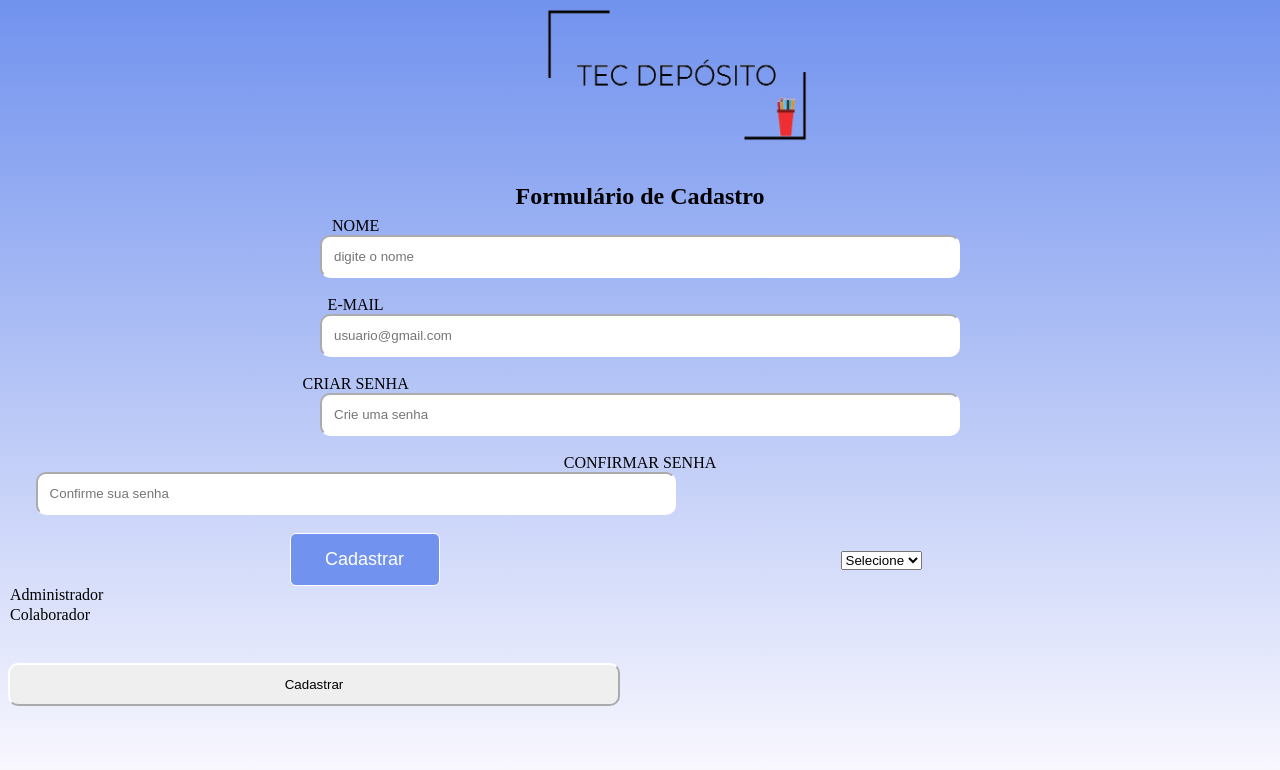
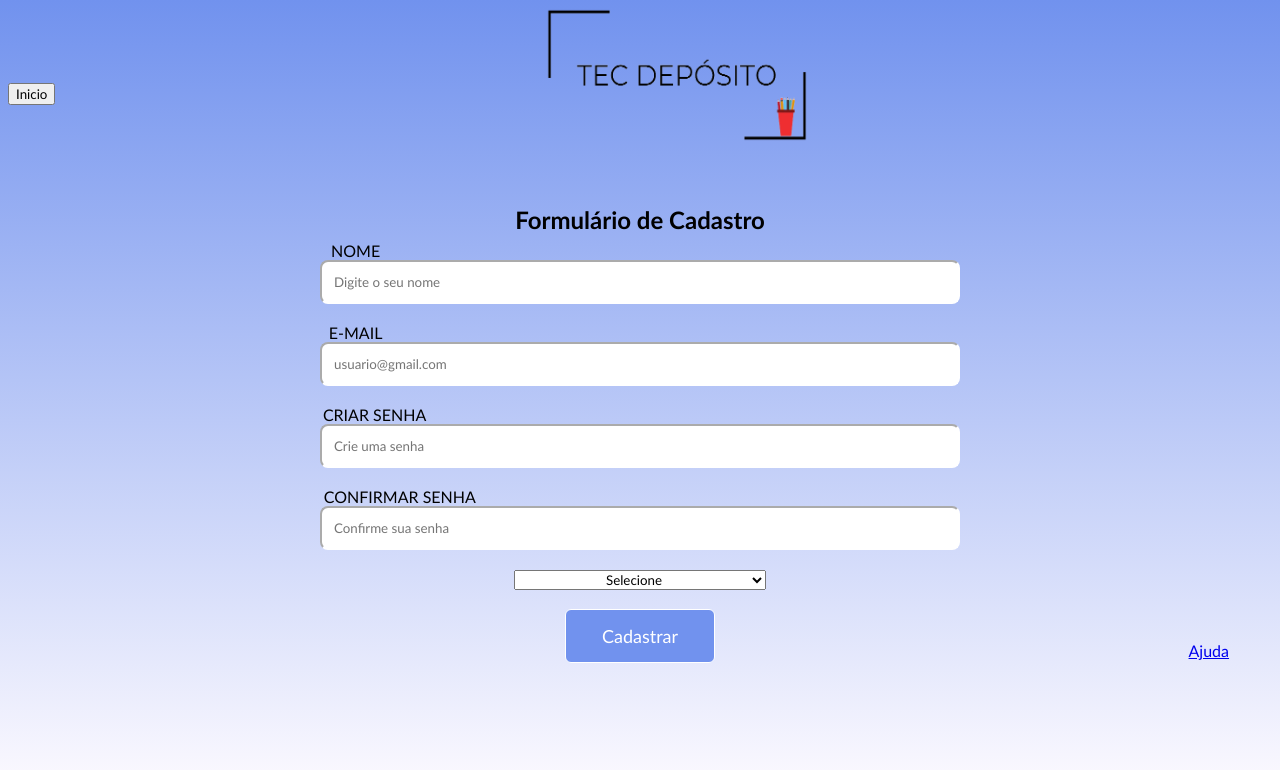
Before and after one commit to Felipe-Gar/TCC_Guru, a PHP site: page /Cad_usuario/cadastro.php in a window 1280 px wide. Shown: the top 770 px of the page. Run offline with PHP 8.4, Linux system fonts and the light colour scheme; a user stored in the database is signed in; data comes from the database, SQL or seed files in the repository.

Commit message:
arrumando navegação

```diff
--- a/Cad_usuario/cadastro.php
+++ b/Cad_usuario/cadastro.php
@@ -21,13 +21,14 @@ include_once '../banco_login/usuarios.php';
 
 <img src="../img/6.png" id="img3">
 
+<a  href="../AreaPrivada/Administrador.php"><button id="inicio">Inicio</button></a>
 <body>
 <form>
 <h2> Formulário de Cadastro </h2>
     <div class= "text-center">
     <form method="POST">
         <label  id="labelnome">NOME</label><br>
-        <input type="text" name="nome" id="nome" placeholder="digite o nome"><br><br>
+        <input type="text" name="nome" id="nome" placeholder="Digite o seu nome"><br><br>
 
         <label for=""id="email1">E-MAIL</label><br>
         <input type="email" name="email" id="email" placeholder="usuario@gmail.com"><br><br>
@@ -40,9 +41,7 @@ include_once '../banco_login/usuarios.php';
         <select class = "form-select" name="nivel" id="nivel" aria-label="Default select example">
             <option>Selecione</option>
   </div>
-  <div class="botao">
-<input type="submit" name="botao" class="btn_enviar" value="Cadastrar" id="botao">
-        </div>
+
             <?php
             $resultadoGrupo = "SELECT * FROM grupo_usuarios";
             $re_grupo = mysqli_query($conn, $resultadoGrupo);
@@ -53,8 +52,15 @@ include_once '../banco_login/usuarios.php';
             }
             ?>
         </select><br><br>
-        <input type="submit" value="Cadastrar">
+        <div class="botao">
+<input type="submit" name="botao" class="btn_enviar" value="Cadastrar" id="botao">
+        </div>
     </form>
+    <div class="link2">
+            <a href="ajuda/ajuda.html">
+                <p id="cadastrohr"> Ajuda</p>
+            </a>
+            </div>
 </body>
 
 </html>
--- a/Css/cadastro.css
+++ b/Css/cadastro.css
@@ -1,3 +1,6 @@
+*{
+    font-family: 'Trebuchet MS', 'Lucida Sans Unicode', 'Lucida Grande', 'Lucida Sans', Arial, sans-serif;
+}
 body{
     background-image: linear-gradient(#7192ee, #fefbff);
     background-attachment: fixed;
@@ -8,12 +11,25 @@ body{
 input{
     width: calc(50% - 20px);
     padding: 12px;
-    border-radius: 10px;
+    border-radius: 8px;
    border-color: #fff;
 
 
 
     }
+    .inicio{
+        margin-top: 50%;
+    }
+    #nivel{
+        width: 20%;
+         text-align: center;
+    }
+
+.link2{
+    text-align: center;
+    margin-top: -3%;
+    margin-left: 90%;
+}
 
     h2{
         text-align:center;
@@ -26,7 +42,7 @@ input{
 
     }
     .btn_enviar{
-        margin-left: -50%;
+        margin-left: -0%;
         width: 150px;
         text-align: center;
         padding: 15px 20px;
@@ -68,10 +84,30 @@ input{
 
 }
 #criarsenha1{
-    margin-left: -45%;
+    margin-left: -42%;
 
 }
-#confsenha{
-    margin-left: -45%;
+#confsenha1{
+    margin-left: -38%;
+}
+@media screen and (max-width: 1200px){
+    #img3{
+        margin-left: -90%;
+    }
+    #confsenha1{
+        margin-left: -20%;
+    }
+    #criarsenha1{
+        margin-left: -28%;
+
+    }
+    #labelnome{
+        margin-left: -38%;
+
+    }
+    #email1{
+        margin-left: -37%;
+
+    }
 
 }
--- a/PoderAdm/Editar.php
+++ b/PoderAdm/Editar.php
@@ -17,6 +17,7 @@ $edit = mysqli_fetch_assoc($exec);
     <meta name="viewport" content="width=device-width, initial-scale=1.0">
     <title>Editar Produto</title>
 </head>
+<a  href="../AreaPrivada/Administrador.php"><button id="inicio">Inicio</button></a>
 
 <body>
     <form method="POST" action="proce_edit.php">
--- a/PoderAdm/Emprestimo.php
+++ b/PoderAdm/Emprestimo.php
@@ -12,6 +12,7 @@ include_once("../banco_login/usuarios.php");
     <meta name="viewport" content="width=device-width, initial-scale=1.0">
     <title>Emprestimo</title>
 </head>
+<a  href="../AreaPrivada/Administrador.php"><button id="inicio">Inicio</button></a>
 
 <body>
     <div>
--- a/PoderAdm/cadastro_prod.php
+++ b/PoderAdm/cadastro_prod.php
@@ -11,6 +11,8 @@
     <link rel="stylesheet" href="../Css/cadastro.css">k
     <title>Cadastrar Produto</title>
 </head>
+<a  href="../AreaPrivada/Administrador.php"><button id="inicio">Inicio</button></a>
+
 <body>
     <form method="POST">
         <label >Cadastro Produto</label><br><br>
--- a/index.php
+++ b/index.php
@@ -33,6 +33,7 @@
             <a href="ajuda/ajuda.html">
                 <p id="cadastrohr"> Ajuda</p>
             </a>
+            </div>
     <!-- BLOCO DE PHP -->
 <?php
 require_once 'banco_login/usuarios.php';
@@ -47,13 +48,13 @@ if (isset($_POST['nome'])) {
       $u->conectar("system_guru", "localhost", "root", "");
       if($u->msgErro == ""){
           if(!$u->logar($nome, $senha)){
-              echo "Login errado!";
+              echo "<script>alert('Login errado!');</script>";
           }
       } else{
           echo "Erro: " . $u->msgErro;
       }
   } else{
-      echo "Preencha todos os campos obrigatórios!";
+      echo "<script>alert('Preencha todos os campos obrigatórios!');</script>";
   }
 }
 ?>
```
